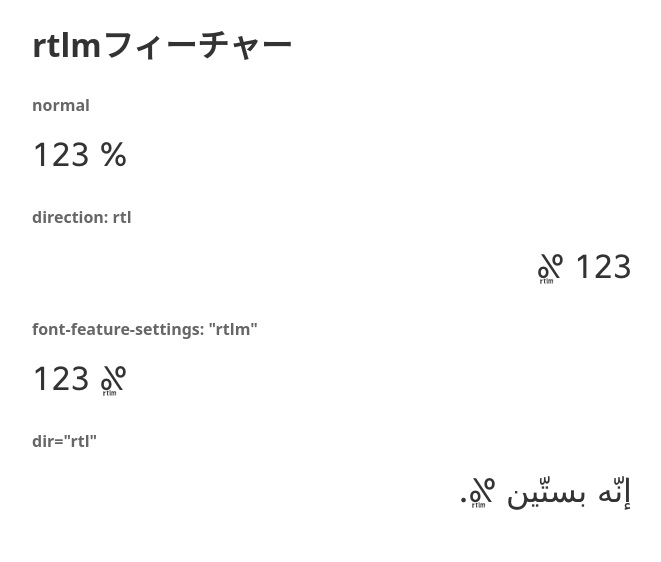
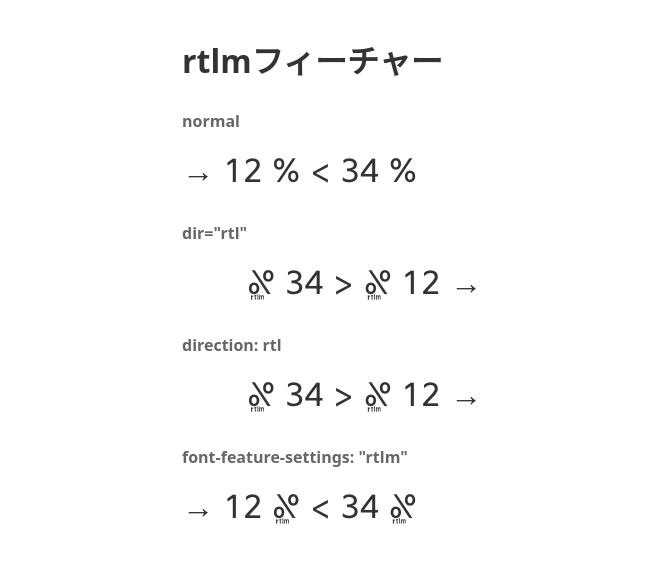
Before and after one commit to sharapeco/labs.suzume.dev., a website: page html/font/rtlm/index.html in a window 1280 px wide. Shown: the whole page, without its empty margins (308-969 px from the left). Drawn offline with Linux system fonts and the light colour scheme.

Commit message:
✨ rtlmのテストに自動で反転する文字を追加

```diff
--- a/html/font/rtlm/index.html
+++ b/html/font/rtlm/index.html
@@ -17,8 +17,9 @@
 		}
 
 		body {
-			max-width: 600px;
+			max-width: 300px;
 			margin: 0 auto;
+			padding: 1em;
 		}
 
 		h2 {
@@ -44,28 +45,28 @@
 	<h2>normal</h2>
 	<div>
 		<p>
-			123 %
+			→ 12 % &lt; 34 %
+		</p>
+	</div>
+
+	<h2>dir="rtl"</h2>
+	<div dir="rtl">
+		<p>
+			→ 12 % &lt; 34 %
 		</p>
 	</div>
 
 	<h2>direction: rtl</h2>
 	<div style="direction: rtl;">
 		<p>
-			123 %
+			→ 12 % &lt; 34 %
 		</p>
 	</div>
 
 	<h2>font-feature-settings: "rtlm"</h2>
 	<div style="font-feature-settings: 'rtlm';">
 		<p>
-			123 %
-		</p>
-	</div>
-
-	<h2>dir="rtl"</h2>
-	<div dir="rtl">
-		<p>
-			إنّه بستّين %.
+			→ 12 % &lt; 34 %
 		</p>
 	</div>
 </body>
```
